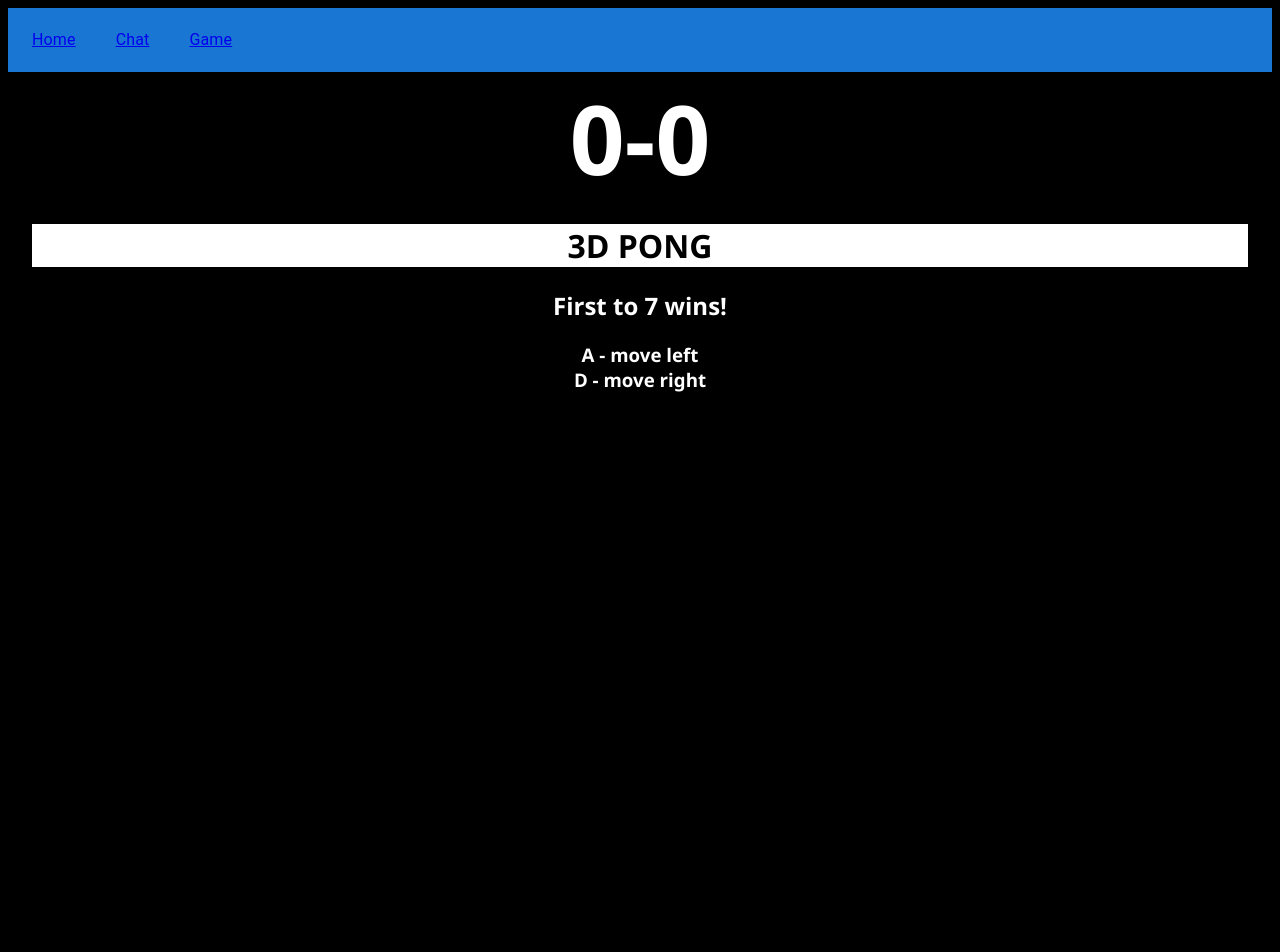
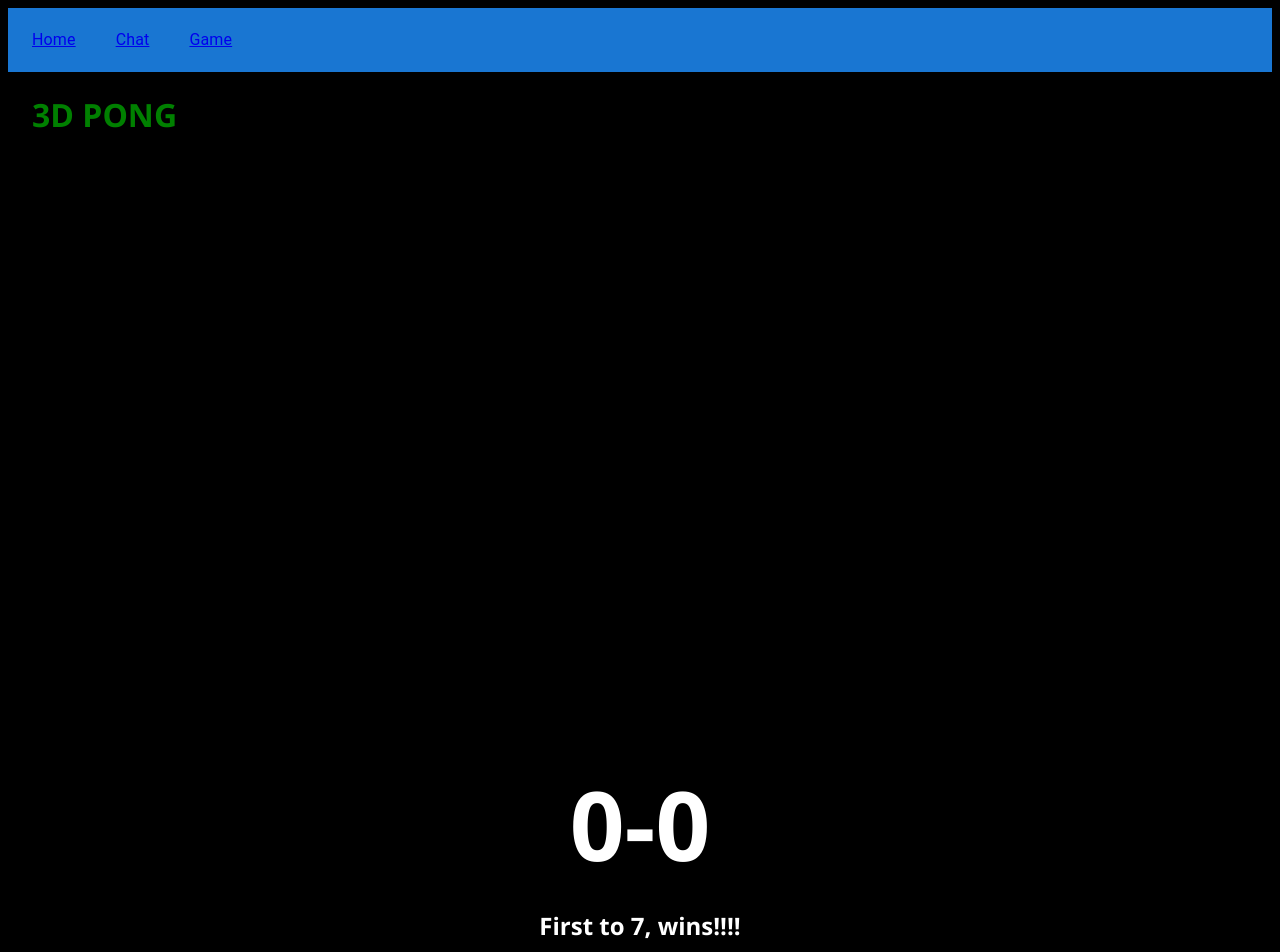
Before and after one commit to Shuta-syd/42-ft_transcendence, a React (Create React App) app in the folder frontend/: page /game in a window 1280 px wide. Shown: the top 952 px of the page. Before the commit the page ends 800 px from the top, so only its background shows below. Built offline with nearby package versions, Linux system fonts and the light colour scheme.

Commit message:
#15[fix] UI修正

```diff
--- a/frontend/src/features/game/Game.css
+++ b/frontend/src/features/game/Game.css
@@ -4,7 +4,7 @@ body {
 #gameCanvas {
     background-color: black;
     width: 640px;
-    height: 360px;
+    height: 600px;
     margin: auto;
     align: center;
 }
@@ -20,6 +20,6 @@ body {
     color: white;
 }
 #title {
-    background-color: white;
-    color: black;
+    text-align: start;
+    color: green;
 }
--- a/frontend/src/features/game/Game.tsx
+++ b/frontend/src/features/game/Game.tsx
@@ -139,9 +139,7 @@ function Game() {
 // not doing this somehow messes up shadow rendering
     camera.position.z = 320;
 
-    function setup()
-    {
-
+    const setup = () : void => {
         draw();
     }
 
@@ -264,31 +262,29 @@ function Game() {
     const paddleSpeed = 3;
 
 
-    if (Key.isDown(Key.A))
-    {
+    if (Key.isDown(Key.A)) {
         // if paddle is not touching the side of table
         // we move
-        if (paddle1.position.y < fieldHeight * 0.45)
-        {
+        if (paddle1.position.y < fieldHeight * 0.45) {
             paddle1DirY = paddleSpeed * 0.5;
         }
-            // else we don't move and stretch the paddle
+        // else we don't move and stretch the paddle
         // to indicate we can't move
-        else
-        {
+        else {
             paddle1DirY = 0;
             paddle1.scale.z += (10 - paddle1.scale.z) * 0.2;
         }
-        // code to move paddle left
+      // code to move paddle left
     }
 
     return (
     <div id='scoreboard'>
-        <h1 id='scores'>0-0</h1>
         <h1 id='title'>3D PONG</h1>
-        <h2 id='winnerBoard'>First to 7 wins!</h2>
-        <h3>A - move left
-            <br/>D - move right</h3>
+         <div id="gameCanvas" />
+        <h2 id='scores'>0-0</h2>
+         <h2 id='winnerBoard'>First to 7, wins!!!!</h2>
+         {/* <script src={'./Game.tsx'}></script> */}
+        <br/>
     </div>
     );
 }
```
